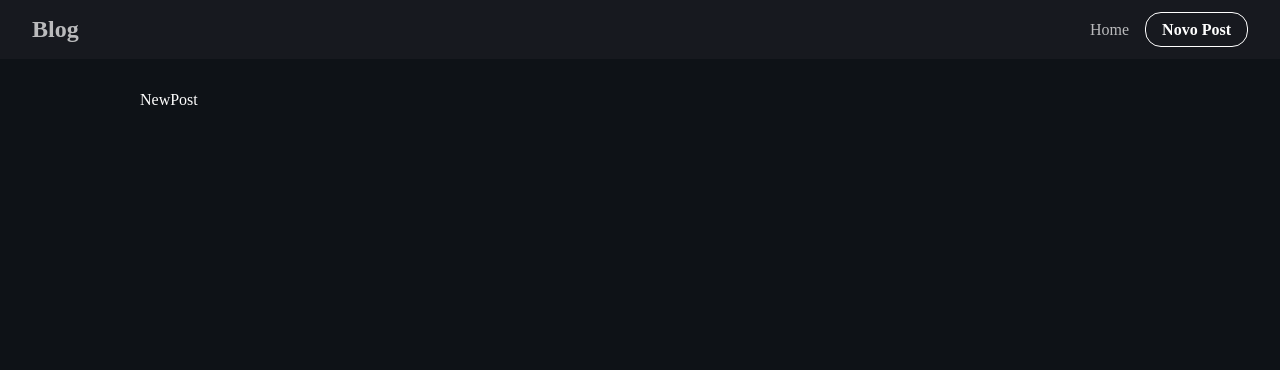
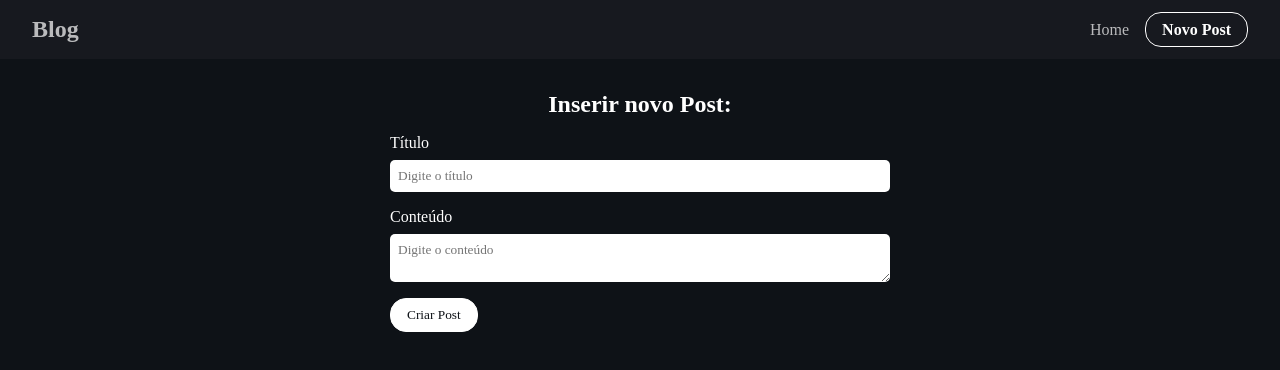
Before and after one commit to FernandoAntonioAzevedo/Blog_React_Axios, a React (Vite) app in the folder react-axios/: page /new in a window 1280 px wide. Shown: the top 370 px of the page. Built offline with nearby package versions, Linux system fonts and the light colour scheme; a web font is replaced by a local one.

Commit message:
encerrando página de criação e iniciando requisição de post

```diff
--- /dev/null
+++ b/react-axios/src/axios/config.js
@@ -0,0 +1,11 @@
+import axios from "axios"
+
+const blogFetch = axios.create({
+  baseURL: "https://jsonplaceholder.typicode.com",
+  headers: {
+    "Content-Type": "application/json",
+
+  },
+});
+
+export default blogFetch;
--- a/react-axios/src/routes/Home.jsx
+++ b/react-axios/src/routes/Home.jsx
@@ -1,4 +1,4 @@
-import axios from "axios";
+import blogFetch from "../axios/config";
 
 import { useState, useEffect } from "react";
 
@@ -11,9 +11,7 @@
 
   const getPosts = async() => {
     try {
-      const response = await axios.get(
-        "https://jsonplaceholder.typicode.com/posts"
-      );
+      const response = await blogFetch.get("/posts");
 
       const data = response.data;
 
@@ -22,7 +20,6 @@
       console.log(error);
 
     }
-
   };
 
   useEffect(() => {
--- /dev/null
+++ b/react-axios/src/routes/NewPost.css
@@ -0,0 +1,27 @@
+.new-post h2 {
+    text-align: center;
+    margin-bottom: 1rem;
+}
+
+form {
+    max-width: 500px;
+    width: 100%;
+    margin: 0 auto;
+}
+
+.form-control {
+    display: flex;
+    flex-direction: column;
+    margin-bottom: 1rem;
+}
+
+.form-control label {
+    margin-bottom: 0.5rem;
+}
+
+.form-control input,
+.form-control textarea {
+    padding: 0.5rem;
+    border-radius: 5px;
+    border: none;
+}
--- a/react-axios/src/routes/NewPost.jsx
+++ b/react-axios/src/routes/NewPost.jsx
@@ -1,7 +1,31 @@
-import React from "react";
+import "./NewPost.css";
 
 const NewPost = () => {
-  return <div>NewPost</div>
+  return (
+    <div className="new-post">
+      <h2>Inserir novo Post:</h2>
+      <form>
+       <div className="form-control">
+        <label htmlFor="title">Título</label>
+        <input
+          type="text"
+          name="title"
+          id="title"
+          placeholder="Digite o título"
+        />
+      </div>
+      <div className="form-control">
+        <label htmlFor="body">Conteúdo</label>
+        <textarea
+          name="body"
+          id="body"
+          placeholder="Digite o conteúdo"
+        ></textarea>
+      </div>
+      <input type="submit" value="Criar Post" className="btn" />
+    </form>
+  </div>
+  );
 
 };
 
```
